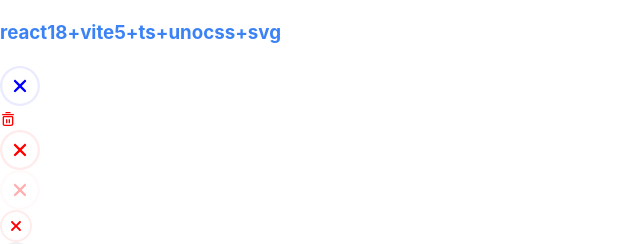
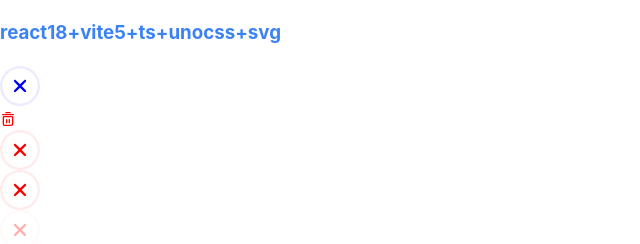
Before and after one commit to feige996/react-template-ts-unocss, a React (Vite) app: page / in a window 1280 px wide. Shown: the top 244 px of the page, without its empty margins (0-640 px from the left). Built offline with nearby package versions, Linux system fonts and the light colour scheme.

Commit message:
feat: svg 说明文档

```diff
--- a/src/App.tsx
+++ b/src/App.tsx
@@ -1,6 +1,6 @@
+import SvgIcon from '@/components/SvgIcon'
 import { sleep } from '@/utils'
 import { useEffect } from 'react'
-import SvgIcon from './components/SvgIcon'
 async function testAlias() {
   sleep(1000)
   console.log('hello feige')
@@ -26,6 +26,7 @@
       />
       <SvgIcon name='dir-delete' color='red' />
       <SvgIcon name='close' color='#ff0000' width={40} />
+      <SvgIcon name='close' color='#ff0000' width={'40'} />
       <SvgIcon name='close' color='#ff000050' width={'40px'} />
       <SvgIcon name='close' color='#f00' width={'2em'} />
       <SvgIcon name='close' className='text-red-500' width={'2em'} />
```
Also changed, not shown: src/components/SvgIcon/README.md.
